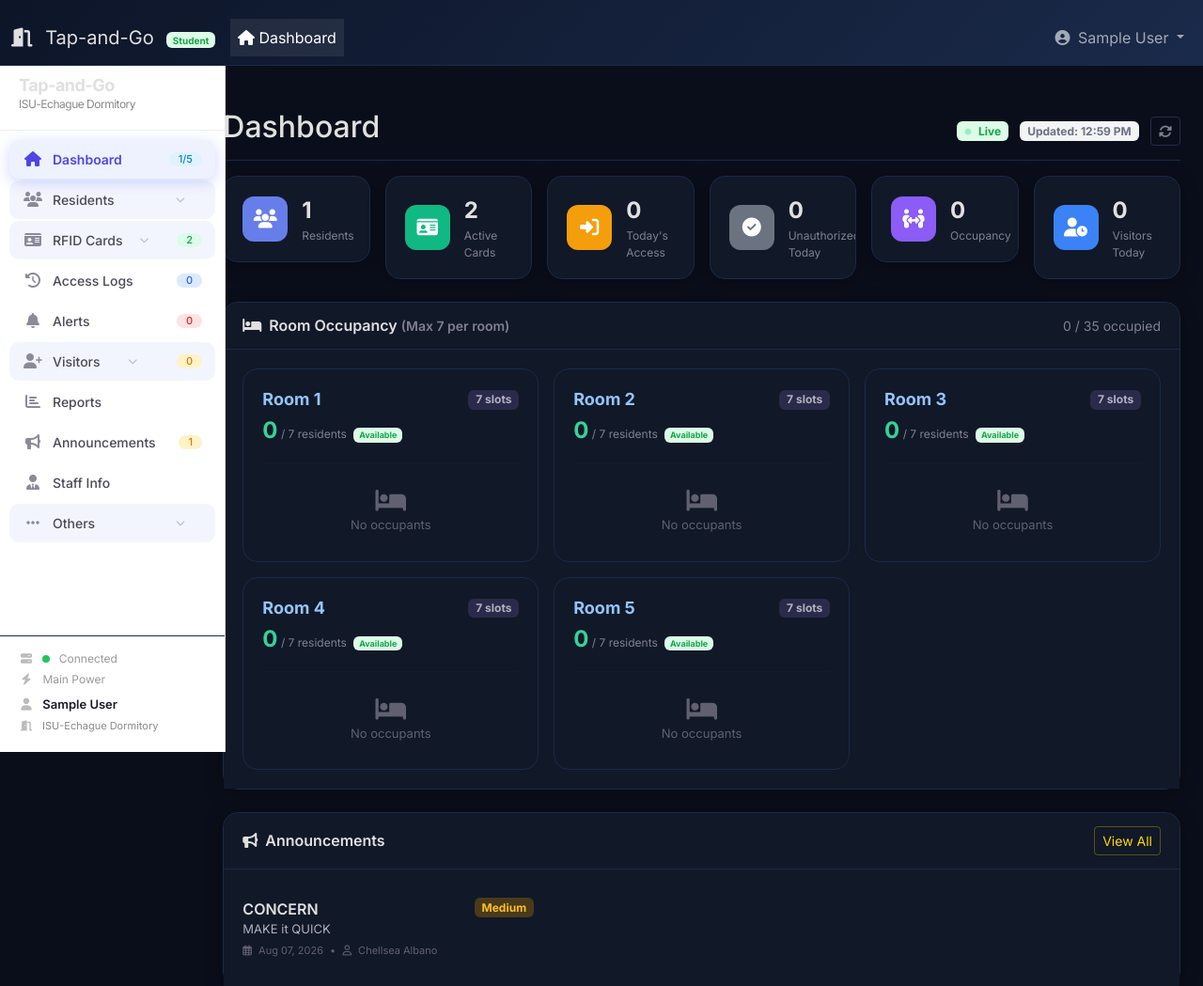
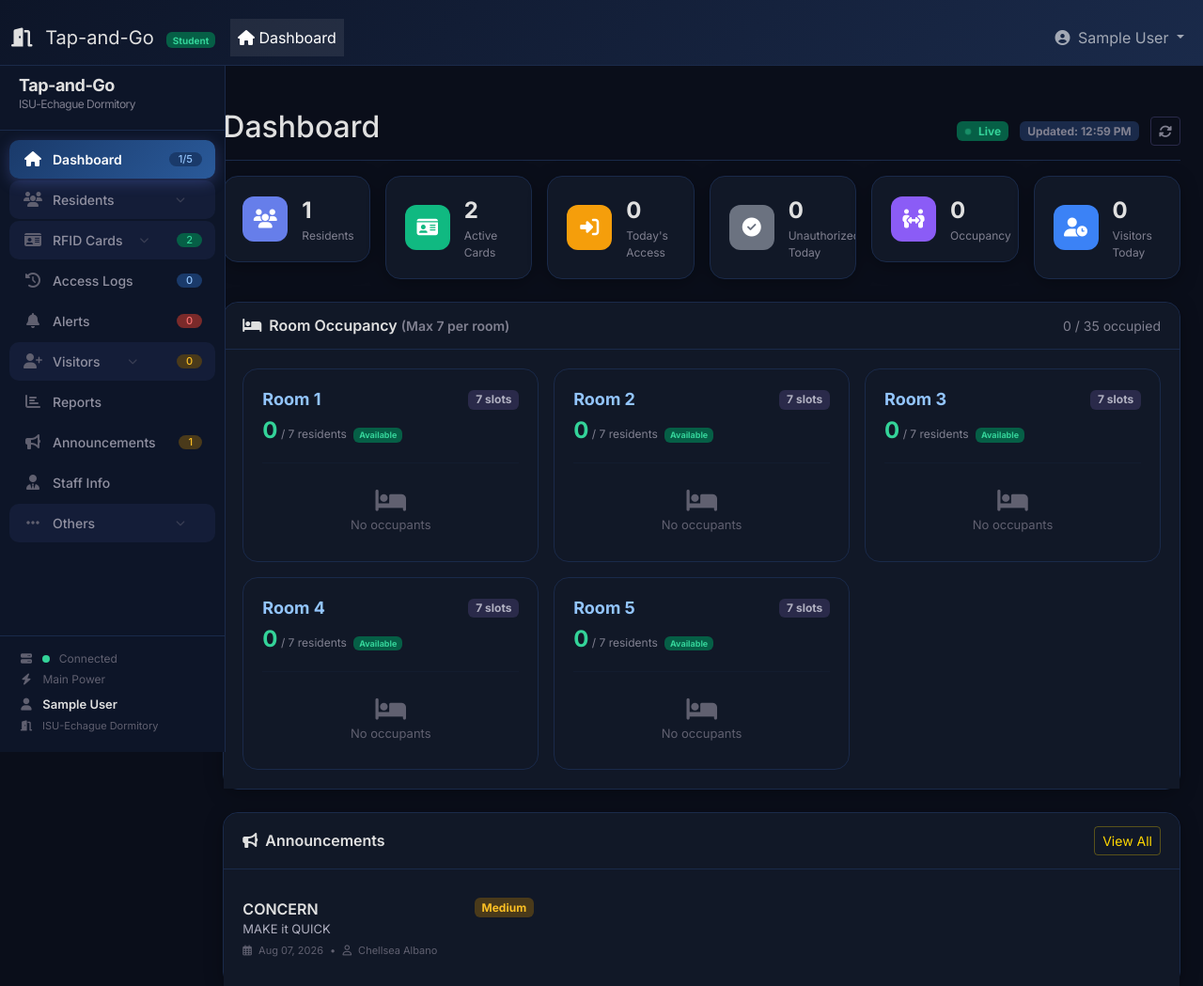
Before and after one commit to chellsea30/tap-and-go-doorlock, a PHP site: page /tap-and-go-doorlock/frontend/pages/dashboard.php in a window 1280 px wide. Shown: the top 1049 px of the page at 94% size. Run offline with PHP 8.4, Linux system fonts and the light colour scheme; the visitor is signed in with stand-in values (Sample User, id 1); data comes from the database, SQL or seed files in the repository; data that the repository does not hold is empty; some libraries are stand-ins or nearby versions.

Commit message:
sidebar.php

```diff
--- a/frontend/includes/sidebar.php
+++ b/frontend/includes/sidebar.php
@@ -1,17 +1,17 @@
 <?php
 /**
  * Admin Sidebar - Tap-and-Go Theme
- * Clean, modern design with icons and minimal styling
+ * DARK MODE VERSION
  */
 ?>
 
 <style>
     /* ============================================================
-       SIDEBAR - TAP-AND-GO THEME
+       SIDEBAR - DARK THEME
        ============================================================ */
     .sidebar {
-        background: #ffffff !important;
-        border-right: 1px solid #e5e7eb !important;
+        background: #0d1528 !important;
+        border-right: 1px solid #1a2a4a !important;
         min-height: 100vh;
         box-shadow: none !important;
         position: fixed;
@@ -26,28 +26,28 @@
         overflow-y: auto;
     }
 
-    /* Logo / Brand */
+    /* Logo / Brand - Dark */
     .sidebar-brand {
         padding: 0 20px 20px 20px;
-        border-bottom: 1px solid #f0f0f0;
+        border-bottom: 1px solid #1a2a4a !important;
         margin-bottom: 10px;
     }
     .sidebar-brand h5 {
         font-weight: 700;
-        color: #1a1a2e;
+        color: #e0e0e0 !important;
         font-size: 18px;
         letter-spacing: -0.5px;
         margin: 0;
     }
     .sidebar-brand h5 small {
         font-weight: 400;
-        color: #888;
+        color: #808090 !important;
         font-size: 12px;
         display: block;
         margin-top: 2px;
     }
 
-    /* Navigation */
+    /* Navigation - Dark */
     .sidebar .nav {
         padding: 0 10px;
     }
@@ -55,7 +55,7 @@
         margin-bottom: 2px;
     }
     .sidebar .nav-link {
-        color: #4a4a5a !important;
+        color: #9090a0 !important;
         padding: 10px 14px;
         border-radius: 10px;
         margin: 0;
@@ -68,23 +68,23 @@
         position: relative;
     }
     .sidebar .nav-link:hover {
-        background: #f5f7fa !important;
-        color: #1a1a2e !important;
+        background: rgba(255,255,255,0.05) !important;
+        color: #e0e0e0 !important;
     }
     .sidebar .nav-link.active {
-        background: #eef2ff !important;
-        color: #4f46e5 !important;
+        background: linear-gradient(135deg, #1a3a6a, #2a5a9a) !important;
+        color: white !important;
         font-weight: 600;
     }
     .sidebar .nav-link i {
         width: 22px;
         text-align: center;
-        color: #8a8a9a !important;
+        color: #606070 !important;
         margin-right: 12px;
         font-size: 16px;
     }
     .sidebar .nav-link.active i {
-        color: #4f46e5 !important;
+        color: white !important;
     }
     .sidebar .nav-link .badge {
         font-size: 11px;
@@ -97,17 +97,17 @@
         font-size: 10px;
         opacity: 0.5;
         transition: transform 0.25s ease;
-        color: #8a8a9a !important;
+        color: #606070 !important;
         margin-left: auto;
     }
     .sidebar .nav-link.active .fa-chevron-down {
-        color: #4f46e5 !important;
+        color: white !important;
     }
     .sidebar .nav-link[aria-expanded="true"] .fa-chevron-down {
         transform: rotate(180deg);
     }
 
-    /* Submenu */
+    /* Submenu - Dark */
     .sidebar ul ul {
         padding-left: 0 !important;
         margin-left: 0 !important;
@@ -116,84 +116,84 @@
         font-size: 13px;
         padding: 7px 14px 7px 46px;
         margin: 0;
-        color: #666 !important;
+        color: #808090 !important;
         font-weight: 400;
         border-radius: 8px;
     }
     .sidebar ul ul .nav-link:hover {
-        background: #f8f9fb !important;
-        color: #1a1a2e !important;
+        background: rgba(255,255,255,0.03) !important;
+        color: #e0e0e0 !important;
     }
     .sidebar ul ul .nav-link.active {
-        background: #f0f3ff !important;
-        color: #4f46e5 !important;
+        background: rgba(26, 58, 106, 0.3) !important;
+        color: #93c5fd !important;
         font-weight: 500;
     }
     .sidebar ul ul .nav-link i {
         width: 18px;
         font-size: 13px;
-        color: #aaa !important;
+        color: #606070 !important;
         margin-right: 10px;
     }
     .sidebar ul ul .nav-link.active i {
-        color: #4f46e5 !important;
+        color: #93c5fd !important;
     }
 
-    /* Sub-submenu */
+    /* Sub-submenu - Dark */
     .sidebar ul ul ul .nav-link {
         font-size: 12px;
         padding: 5px 14px 5px 62px;
-        color: #777 !important;
+        color: #606070 !important;
     }
     .sidebar ul ul ul .nav-link:hover {
-        background: #f8f9fb !important;
-        color: #333 !important;
+        background: rgba(255,255,255,0.03) !important;
+        color: #e0e0e0 !important;
     }
     .sidebar ul ul ul .nav-link.active {
-        background: #f0f3ff !important;
-        color: #4f46e5 !important;
+        background: rgba(26, 58, 106, 0.3) !important;
+        color: #93c5fd !important;
     }
 
-    /* Separator */
+    /* Separator - Dark */
     .sidebar-divider {
-        border-top: 1px solid #f0f0f0;
+        border-top: 1px solid #1a2a4a !important;
         margin: 10px 20px;
     }
 
-    /* Sidebar Footer */
+    /* Sidebar Footer - Dark */
     .sidebar-footer {
         padding: 15px 20px 20px;
-        border-top: 1px solid #f0f0f0;
+        border-top: 1px solid #1a2a4a !important;
         margin-top: auto;
     }
     .sidebar-footer .text-muted {
-        color: #999 !important;
+        color: #606070 !important;
         font-size: 12px;
     }
     .sidebar-footer i {
-        color: #bbb !important;
+        color: #606070 !important;
         width: 16px;
         text-align: center;
         margin-right: 6px;
     }
     .sidebar-footer .user-name {
         font-weight: 600;
-        color: #1a1a2e !important;
+        color: #e0e0e0 !important;
         font-size: 13px;
     }
     .sidebar-footer .dorm-name {
-        color: #888 !important;
+        color: #606070 !important;
         font-size: 11px;
         margin-top: 4px;
     }
 
-    /* Badge Colors - Soft */
-    .badge.bg-info { background: #e0f2fe !important; color: #0284c7 !important; }
-    .badge.bg-success { background: #dcfce7 !important; color: #16a34a !important; }
-    .badge.bg-primary { background: #dbeafe !important; color: #2563eb !important; }
-    .badge.bg-danger { background: #fee2e2 !important; color: #dc2626 !important; }
-    .badge.bg-warning { background: #fef3c7 !important; color: #d97706 !important; }
-    .badge.bg-secondary { background: #f3f4f6 !important; color: #6b7280 !important; }
+    /* Badge Colors - Dark */
+    .badge.bg-info { background: #1a3a6a !important; color: #93c5fd !important; }
+    .badge.bg-success { background: #065f46 !important; color: #34d399 !important; }
+    .badge.bg-primary { background: #1a3a6a !important; color: #93c5fd !important; }
+    .badge.bg-danger { background: #7a2a2a !important; color: #f87171 !important; }
+    .badge.bg-warning { background: #4a3a1a !important; color: #fbbf24 !important; }
+    .badge.bg-secondary { background: #1a2a4a !important; color: #808090 !important; }
 
     /* Status indicators */
     .status-dot {
@@ -203,8 +203,8 @@
         border-radius: 50%;
         margin-right: 6px;
     }
-    .status-dot.online { background: #22c55e; }
-    .status-dot.offline { background: #ef4444; }
+    .status-dot.online { background: #34d399; }
+    .status-dot.offline { background: #f87171; }
 
     /* Pulse for alerts */
     @keyframes pulse-dot {
@@ -225,7 +225,7 @@
             width: 280px;
             transition: left 0.3s ease;
             z-index: 999;
-            box-shadow: 4px 0 30px rgba(0,0,0,0.1) !important;
+            box-shadow: 4px 0 30px rgba(0,0,0,0.3) !important;
         }
         .sidebar.show { left: 0; }
         .sidebar-overlay {
@@ -235,7 +235,7 @@
             left: 0;
             right: 0;
             bottom: 0;
-            background: rgba(0,0,0,0.3);
+            background: rgba(0,0,0,0.5);
             z-index: 998;
         }
         .sidebar-overlay.show { display: block; }
```
